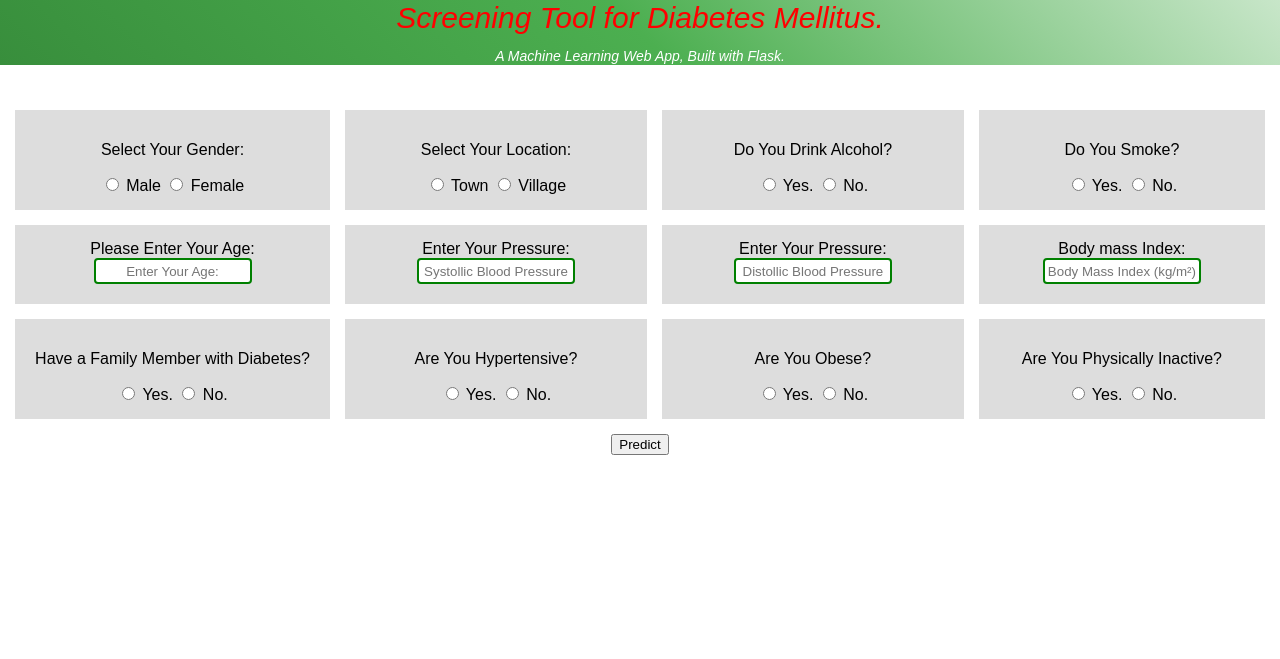
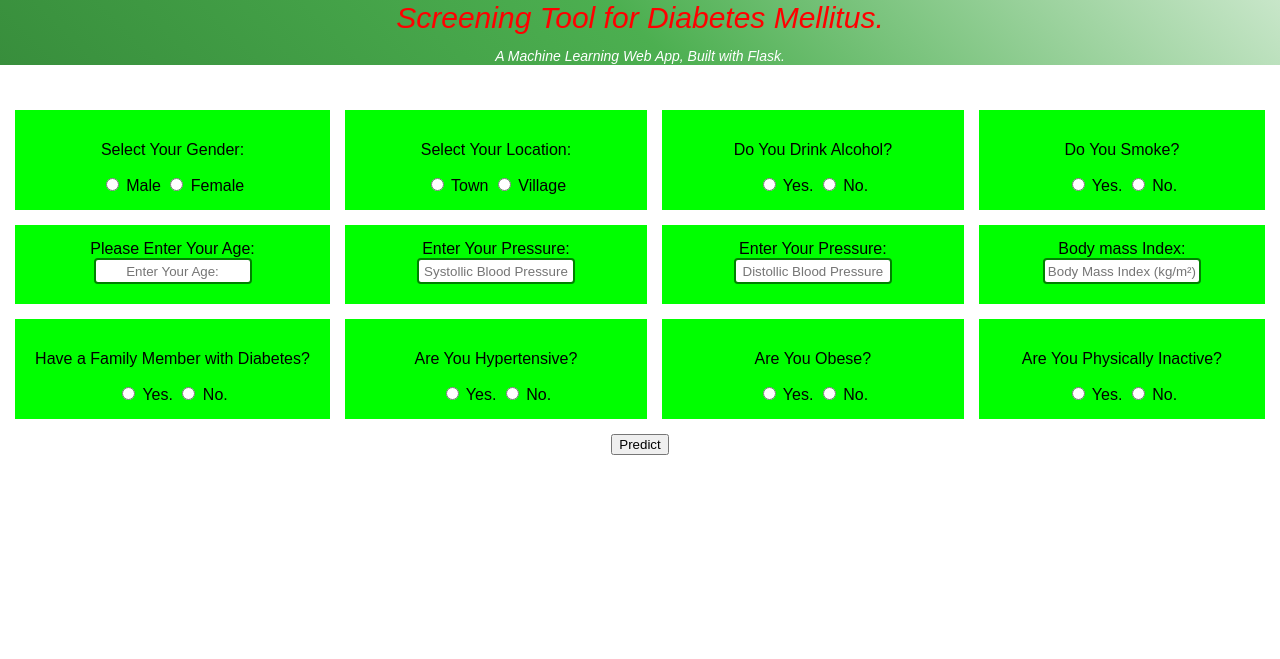
Before and after one commit to dbms-sema/Type-2-Diabetes, a Flask app: page / in a window 1280 px wide. Shown: the top 659 px of the page. Run offline with Flask 2, Linux system fonts and the light colour scheme; parts of the project's set-up code (start-up, migrations or seed data) failed here and were passed over; some libraries are stand-ins or nearby versions.

Commit message:
Update styles.css

```diff
--- a/static/styles.css
+++ b/static/styles.css
@@ -15,7 +15,7 @@ body{
 }
 tr{
 
-   background-color:#ddd;
+   background-color:#00FF00;
 }
 
 /* Website Title */
```
